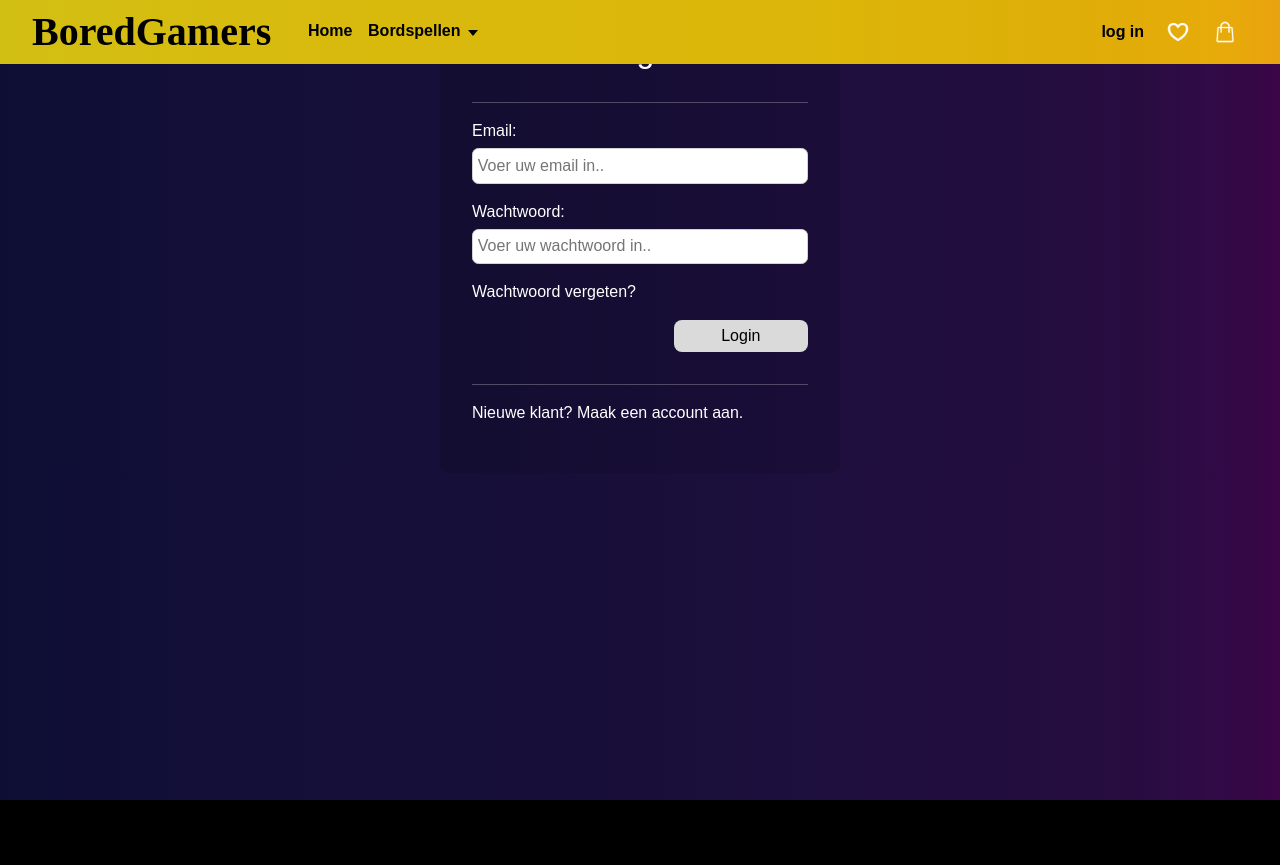
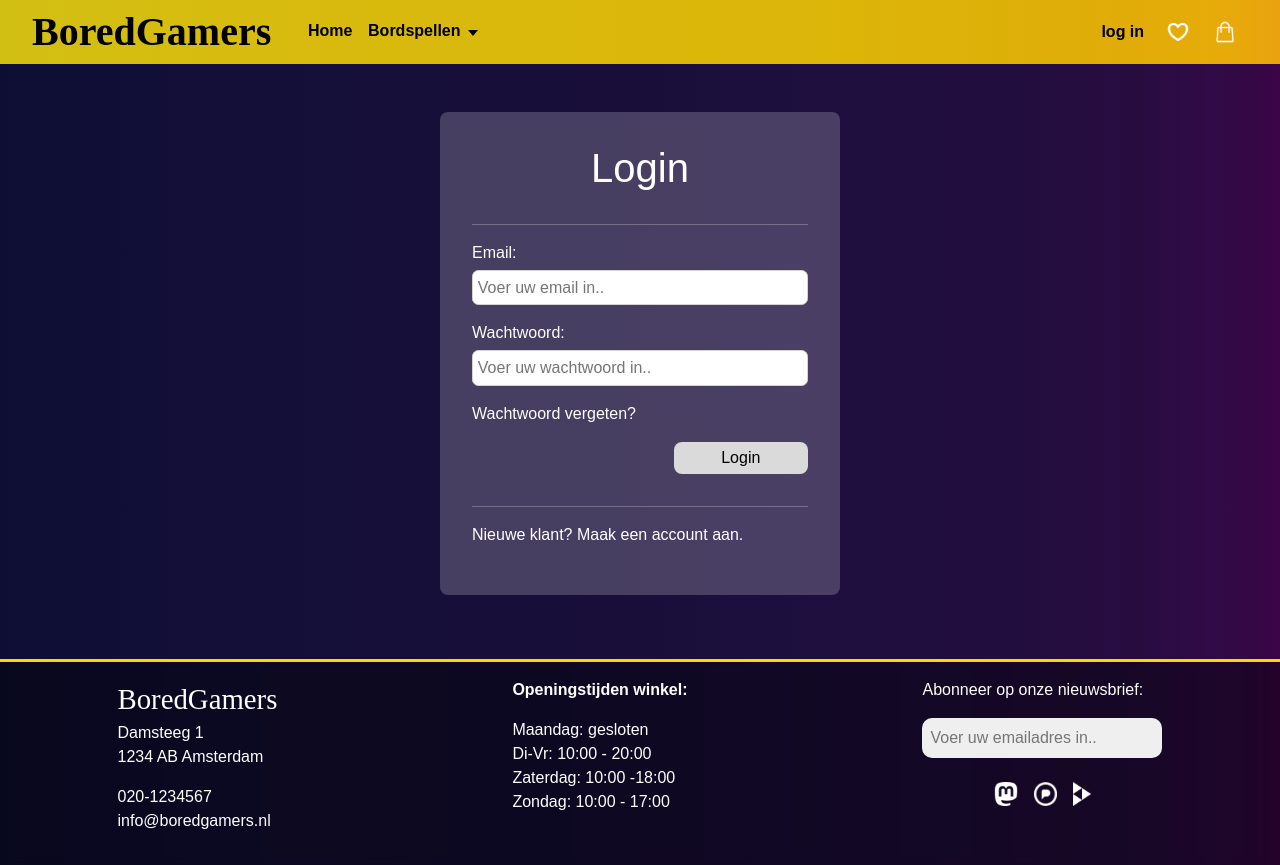
Before and after one commit to lextirajoh/webshop-frontend, a React (Vite) app: page /account/login in a window 1280 px wide. Before the commit the page ends 800 px from the top, so only its background shows below. Built offline with nearby package versions, Linux system fonts and the light colour scheme; no server answers.

Commit message:
Add footer to register and account pages

```diff
--- a/src/components/Footer/Footer.jsx
+++ b/src/components/Footer/Footer.jsx
@@ -54,7 +54,7 @@ const Wrapper = styled.footer`
   display: flex;
   justify-content: center;
   margin-top: auto;
-  padding: 2rem 0;
+  padding: 1rem 0;
   width: 100%;
   color: white;
   background-color: rgba(0, 0, 0, 0.4);
--- a/src/pages/account/Account.jsx
+++ b/src/pages/account/Account.jsx
@@ -4,6 +4,7 @@ import { auth } from '../../utils/firebase';
 import { signOut } from 'firebase/auth';
 import { toast } from 'react-toastify';
 import styled from 'styled-components';
+import Footer from '../../components/Footer/Footer';
 
 export default function Account() {
   const navigate = useNavigate();
@@ -21,21 +22,33 @@ export default function Account() {
 
   return (
     <>
+      <Container>
         <Main>
           <h1>Account-overzicht</h1>
           <hr />
           <button onClick={handleLogout}>Log uit</button>
         </Main>
+        <Footer />
+      </Container>
     </>
   );
 }
 
+const Container = styled.div`
+    display: flex;
+  flex-direction: column;
+  min-height: 100vh;
+  width: 100%;
+`
+
 const Main = styled.main`
   display: flex;
   flex-direction: column;
-  width: 80%;
+  width: 50%;
+  margin: 7rem auto 4rem auto;
+
   border-radius: 0.5rem;
-  background-color: rgba(0, 0, 0, 0.1);
+  background-color: rgba(255, 255, 255, 0.2);
   padding: 2rem;
 
   button {
--- a/src/pages/account/Login.jsx
+++ b/src/pages/account/Login.jsx
@@ -8,6 +8,7 @@ import {
 } from 'firebase/auth';
 import styled from 'styled-components';
 import { toast } from 'react-toastify';
+import Footer from '../../components/Footer/Footer';
 
 export default function Login() {
   const [email, setEmail] = useState('');
@@ -30,9 +31,10 @@ export default function Login() {
 
   return (
     <>
+      <Container>
         <Main>
           <Form onSubmit={handleLogin}>
-          <h2>Login</h2>
+            <h1>Login</h1>
             <hr />
             <label htmlFor="email">Email:</label>
             <input
@@ -54,44 +56,55 @@ export default function Login() {
               placeholder="Voer uw wachtwoord in.."
               required
             />
-          <Link to="/account/reset">
-            Wachtwoord vergeten?
-          </Link>
+            <Link to="/account/reset">Wachtwoord vergeten?</Link>
             <button type="submit">Login</button>
             <hr />
             <p>
-          Nieuwe klant? <Link to="/account/register">Maak een account aan.</Link>
+              Nieuwe klant?{' '}
+              <Link to="/account/register">Maak een account aan.</Link>
             </p>
           </Form>
-
         </Main>
+        <Footer />
+      </Container>
     </>
   );
 }
 
+const Container = styled.div`
+  display: flex;
+  flex-direction: column;
+  min-height: 100vh;
+  width: 100%;
+`;
+
 const Main = styled.main`
+  margin: 7rem auto 4rem auto;
+  padding: 2rem;
   width: 25rem;
   border-radius: 0.5rem;
-  background-color: rgba(0, 0, 0, 0.1);
-  padding: 2rem;
-`
+  background-color: rgba(255, 255, 255, 0.2);
+
+  a:hover {
+    text-decoration: underline;
+  }
+`;
 
 const Form = styled.form`
   display: flex;
   flex-direction: column;
 
-  h2 {
+  h1 {
     margin: 0 auto 1rem auto;
   }
 
   input {
     width: 100%;
-    margin-top: .3rem;
+    margin-top: 0.3rem;
     margin-bottom: 1rem;
-    padding: .3rem;
+    padding: 0.3rem;
     border-radius: 0.4rem;
     border: 1px solid lightgray;
-    outline: none;
   }
 
   button {
@@ -106,8 +119,8 @@ const Form = styled.form`
 
     :hover {
       color: white;
-      background-color: #186297;
-      transition: 400ms;
+      background-color: hsl(300, 50%, 25%);
+      transition: 300ms;
     }
   }
 
@@ -115,7 +128,7 @@ const Form = styled.form`
     color: white;
 
     :hover {
-      color: #d9d8d8
+      color: #d9d8d8;
     }
   }
-  `
+`;
--- a/src/pages/account/Register.jsx
+++ b/src/pages/account/Register.jsx
@@ -4,6 +4,7 @@ import { auth } from '../../utils/firebase';
 import { createUserWithEmailAndPassword } from 'firebase/auth';
 import styled from 'styled-components';
 import { toast } from 'react-toastify';
+import Footer from '../../components/Footer/Footer';
 
 export default function Register() {
   const [email, setEmail] = useState('');
@@ -63,41 +64,48 @@ export default function Register() {
             id="confirmPassword"
             value={confirmPassword}
             onChange={(e) => setConfirmPassword(e.target.value)}
-            placeholder="Herhaal wachtwoord ter bevestiging.."
+            placeholder="Herhaal wachtwoord.."
             required
           />
-
           <button type="submit">Registreer</button>
           <hr />
           <p>
             Al geregistreerd? <a href="login">Log in.</a>
           </p>
         </Form>
+        <Footer />
       </Main>
     </>
   );
 }
 
 const Main = styled.main`
+  display: flex;
+  flex-direction: column;
+  min-height: 100vh;
+  width: 100%;
 
-`
+  a:hover {
+    text-decoration: underline;
+  }
+`;
 const Form = styled.form`
   display: flex;
   flex-direction: column;
   width: 25rem;
+  margin: 7rem auto 4rem auto;
   padding: 2rem;
   border-radius: 0.5rem;
-  background-color: rgba(0, 0, 0, 0.1);
-
+  background-color: rgba(255, 255, 255, 0.2);
   h2 {
     margin: 0 auto 1rem auto;
   }
 
   input {
     width: 100%;
-    margin-top: .3rem;
+    margin-top: 0.3rem;
     margin-bottom: 1rem;
-    padding: .3rem;
+    padding: 0.3rem;
     border-radius: 0.4rem;
     border: 1px solid lightgray;
     outline: none;
@@ -114,8 +122,8 @@ const Form = styled.form`
 
     :hover {
       color: white;
-      background-color: #186297;
-      transition: 400ms;
+      background-color: hsl(300, 50%, 25%);
+      transition: 300ms;
     }
   }
 
@@ -123,7 +131,7 @@ const Form = styled.form`
     color: white;
 
     :hover {
-      color: #d9d8d8
+      color: #d9d8d8;
     }
   }
 `;
```
Lines whose indentation alone changed are shown as unchanged.
